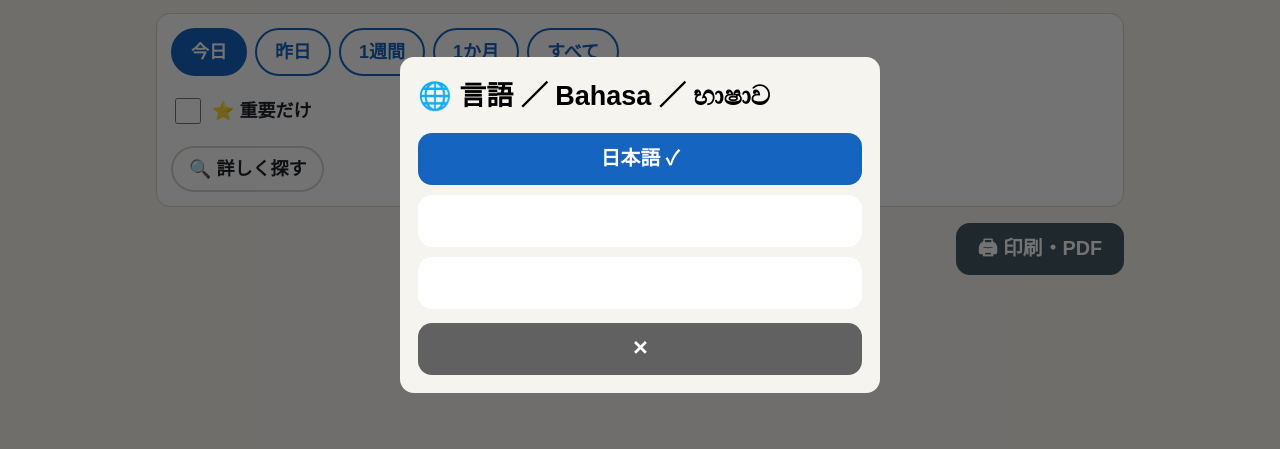
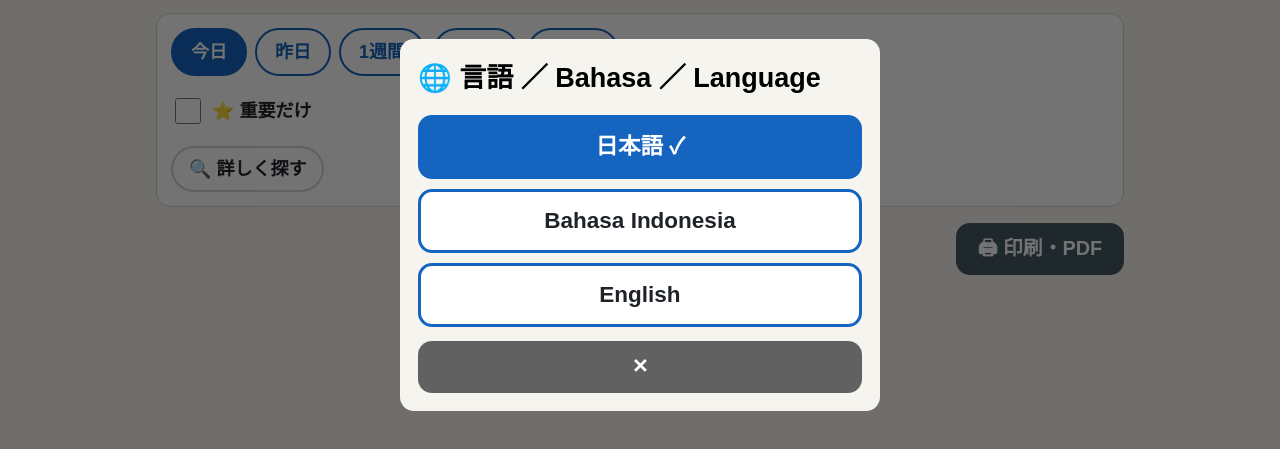
Before and after one commit to fafaskipp/Chatting, a website: page public/index.html in a window 1280 px wide. Both pictures are taken after a click on the button "言語". Shown: the part 175-624 px from the top of the page. Drawn offline with Linux system fonts and the light colour scheme; no server answers.

Commit message:
Fix invisible language menu text and remove leftover Sinhala from dialog title
Co-Authored-By: Claude Sonnet 5.5 <noreply@anthropic.com>
Claude-Session: https://claude.ai/code/session_013VsbN4tH5kczzMiiJBtxq2

```diff
--- a/public/index.html
+++ b/public/index.html
@@ -273,7 +273,7 @@
   <!-- 言語えらび（どの言語の人にも読めるように、題名は3つの言語で書いてある） -->
   <dialog id="lang-dialog" class="confirm">
     <div class="form">
-      <h2>🌐 言語 ／ Bahasa ／ භාෂාව</h2>
+      <h2>🌐 言語 ／ Bahasa ／ Language</h2>
       <div id="lang-list" class="lang-list"></div>
       <button type="button" class="btn btn-gray" id="lang-close">✕</button>
     </div>
--- a/public/style.css
+++ b/public/style.css
@@ -46,8 +46,8 @@ button, input, textarea, select { font: inherit; color: inherit; }
 }
 .btn-lang:focus-visible { outline: 3px solid #f2b705; outline-offset: 2px; }
 .lang-list { display: grid; gap: 10px; }
-.lang-opt { background: #fff; color: var(--text); border: 3px solid var(--blue); box-shadow: none; min-height: 64px; font-size: 1.25rem; }
-.lang-opt.active { background: var(--blue); color: #fff; }
+.btn.lang-opt { background: #fff; color: var(--text); border: 3px solid var(--blue); box-shadow: none; min-height: 64px; font-size: 1.25rem; }
+.btn.lang-opt.active { background: var(--blue); color: #fff; }
 
 .tabs {
   display: grid;
```
